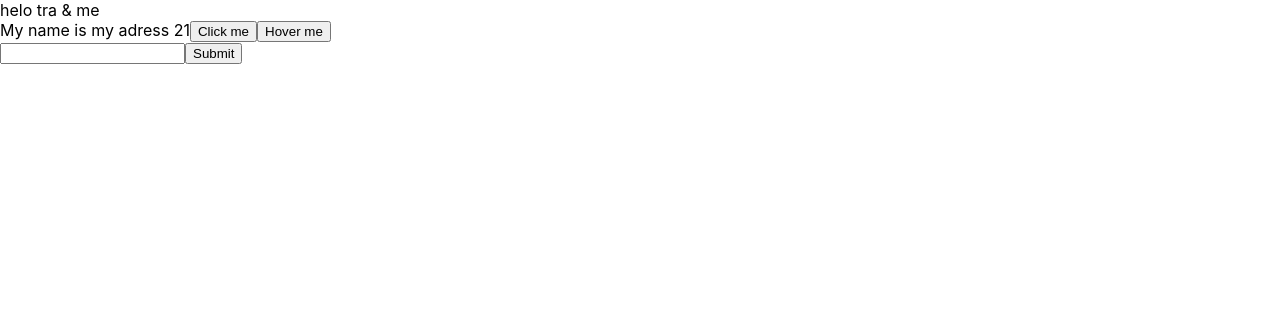
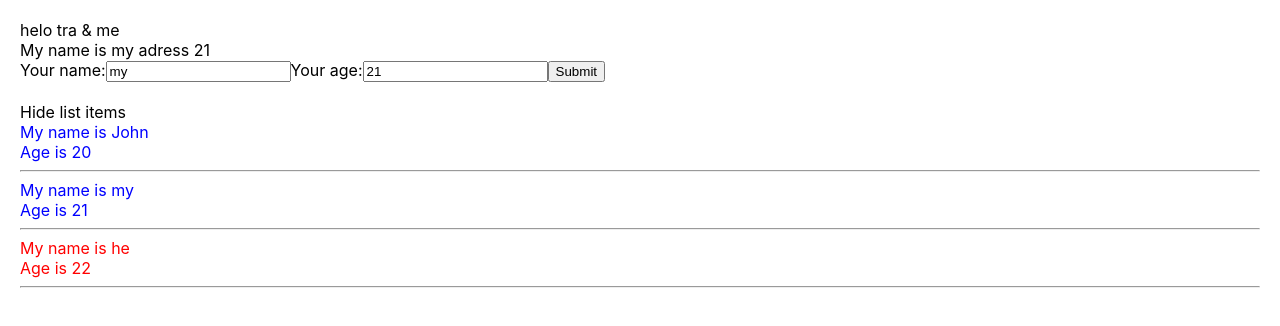
Before and after one commit to myle1003/react-redux, a React (Create React App) app: page / in a window 1280 px wide. Shown: the top 326 px of the page. Built offline with nearby package versions, Linux system fonts and the light colour scheme.

Commit message:
[feat] state, pops

```diff
--- a/src/App.css
+++ b/src/App.css
@@ -1,4 +1,13 @@
+.red {
+  color: red;
+}
+
+.blue {
+  color: blue;
+}
+
 body {
+  padding: 20px;
   margin: 0;
   font-family: -apple-system, BlinkMacSystemFont, 'Segoe UI', 'Roboto', 'Oxygen',
     'Ubuntu', 'Cantarell', 'Fira Sans', 'Droid Sans', 'Helvetica Neue',
--- /dev/null
+++ b/src/components/DisplayInfor.js
@@ -0,0 +1,42 @@
+import React from "react";
+
+class DisplayInfor extends React.Component {
+    state = {
+        isShowListUser: true
+    }
+
+    handleShowHide = () => {
+        this.setState({
+            isShowListUser: !this.state.isShowListUser
+        })
+    }
+
+    render() {
+        const { listUser } = this.props;
+        console.log("11", listUser);
+
+        return (
+            <div>
+                <div>
+                    <span onClick={() => { this.handleShowHide() }}>
+                        {this.state.isShowListUser ? "Hide list items" : "Show list items"}
+                    </span>
+                </div>
+                {this.state.isShowListUser && <div>
+                    {listUser.map((user) => {
+                        return (
+                            <div key={user.id} className={+user.age > 21 ? "red" : "blue"}>
+                                <div>My name is {user.name}</div>
+                                <div>Age is {user.age}</div>
+                                <hr />
+                            </div>
+                        )
+                    })}
+
+                </div>}
+            </div >
+        )
+    }
+}
+
+export default DisplayInfor;
--- a/src/components/MyComponent.js
+++ b/src/components/MyComponent.js
@@ -1,40 +1,33 @@
 import React from "react";
+import UserInfor from "./UserInfor";
+import DisplayInfor from "./DisplayInfor";
 
 class MyComponent extends React.Component {
+
     state = {
-        name: 'my',
-        address: 'Tam ky',
-        age: 21
+        listUser: [
+            { id: 1, name: "John", age: 20 },
+            { id: 2, name: "my", age: 21 },
+            { id: 3, name: "he", age: 22 }
+        ]
     }
 
-    handleClick = (event) => {
-        console.log(event.taget)
-        console.log(`My name is`, this.state.name);
 
-        this.setState({
-            name: 'selina',
-            age: Math.floor((Math.random() * 100) + 1)
-        })
+    // handleClick = (event) => {
+    //     console.log(event.taget)
+    //     console.log(`My name is`, this.state.name);
 
-    }
+    //     this.setState({
+    //         name: 'selina',
+    //         age: Math.floor((Math.random() * 100) + 1)
+    //     })
 
-    handleOnMouseOver(event) {
-        // console.log(event.taget)
-        // console.log(`Iam from`, this.state.address);
-    }
+    // }
 
-    handleOnChangeInput = (event) => {
-        this.setState({
-            name: event.target.value
-        })
-    }
-
-    handleOnSubmit = (event) => {
-        event.preventDefault();
-        console.log(this.state);
-
-        alert(`Your name is ${this.state.name}`);
-    }
+    // handleOnMouseOver(event) {
+    //     // console.log(event.taget)
+    //     // console.log(`Iam from`, this.state.address);
+    // }
 
 
 
@@ -42,15 +35,9 @@ class MyComponent extends React.Component {
     render() {
         return (
             <div>
-                My name is {this.state.name} adress {this.state.age}
-                <button onClick={this.handleClick}>Click me</button>
-                <button onMouseOver={(event) => { this.handleOnMouseOver(event) }}>Hover me</button>
-                <form onSubmit={(event) => { this.handleOnSubmit(event) }}>
-                    <input
-                        type="text"
-                        onChange={(event) => this.handleOnChangeInput(event)}></input>
-                    <button>Submit</button>
-                </form>
+                <UserInfor />
+                <br />
+                <DisplayInfor listUser={this.state.listUser} />
             </div>
         )
     }
--- /dev/null
+++ b/src/components/UserInfor.js
@@ -0,0 +1,54 @@
+import React from "react";
+
+class UserInfor extends React.Component {
+    state = {
+        name: 'my',
+        address: 'Tam ky',
+        age: 21
+    }
+
+
+    handleOnChangeInput = (event) => {
+        this.setState({
+            name: event.target.value
+        })
+    }
+
+    handleOnChangeAge = (event) => {
+        this.setState({
+            age: event.target.value
+        })
+    }
+
+    handleOnSubmit = (event) => {
+        event.preventDefault();
+        console.log(this.state);
+
+        alert(`Your name is ${this.state.name}`);
+    }
+
+
+    render() {
+        return (
+            <div>
+                My name is {this.state.name} adress {this.state.age}
+                <form onSubmit={(event) => { this.handleOnSubmit(event) }}>
+                    <label>Your name:</label>
+                    <input
+                        value={this.state.name}
+                        type="text"
+                        onChange={(event) => this.handleOnChangeInput(event)}></input>
+                    <label>Your age:</label>
+                    <input
+                        value={this.state.age}
+                        type="text"
+                        onChange={(event) => this.handleOnChangeAge(event)}></input>
+                    <button>Submit</button>
+                </form>
+            </div>
+
+        )
+    }
+}
+
+export default UserInfor;
--- a/src/index.js
+++ b/src/index.js
@@ -8,9 +8,9 @@ import store from './redux/store';
 const root = ReactDOM.createRoot(document.getElementById('root'));
 root.render(
   <Provider store={store}>
-    <React.StrictMode>
-      <App />
-    </React.StrictMode>
+    {/* <React.StrictMode> */}
+    <App />
+    {/* </React.StrictMode> */}
   </Provider>
 );
 
```
